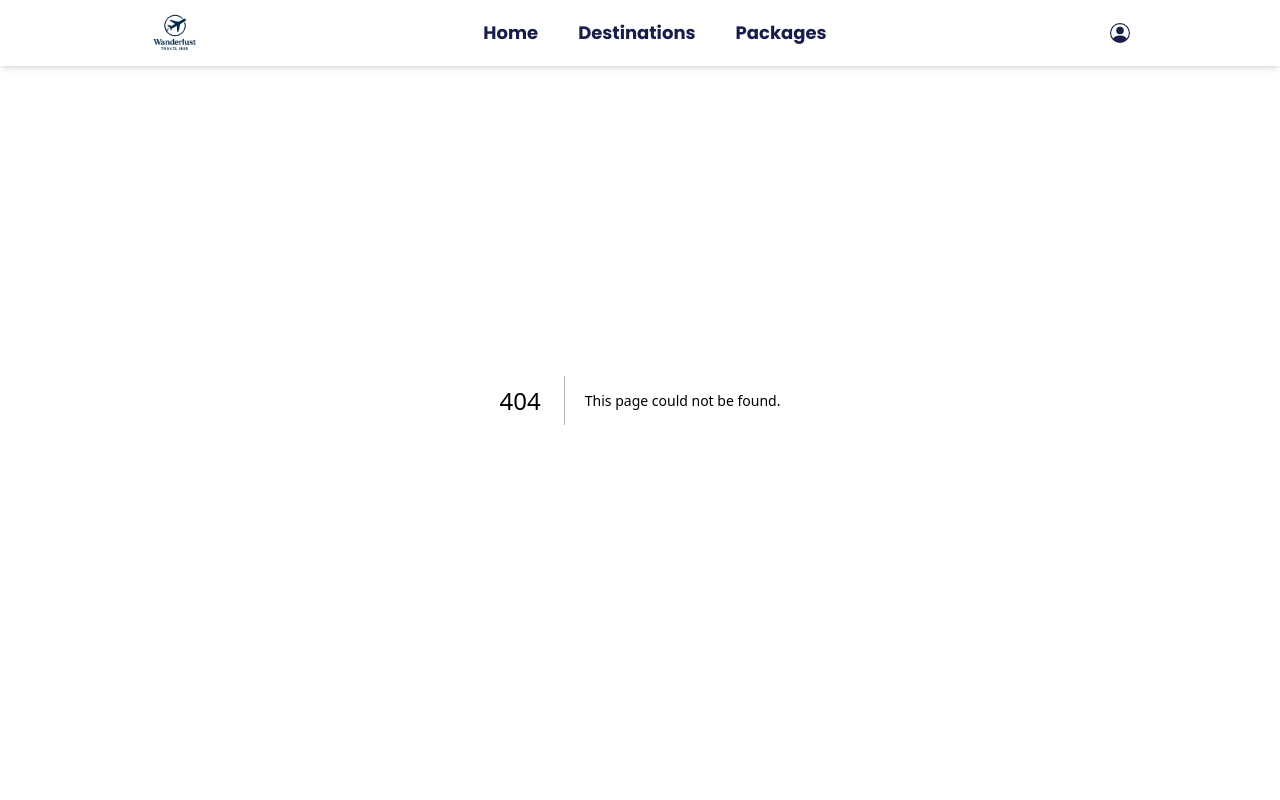
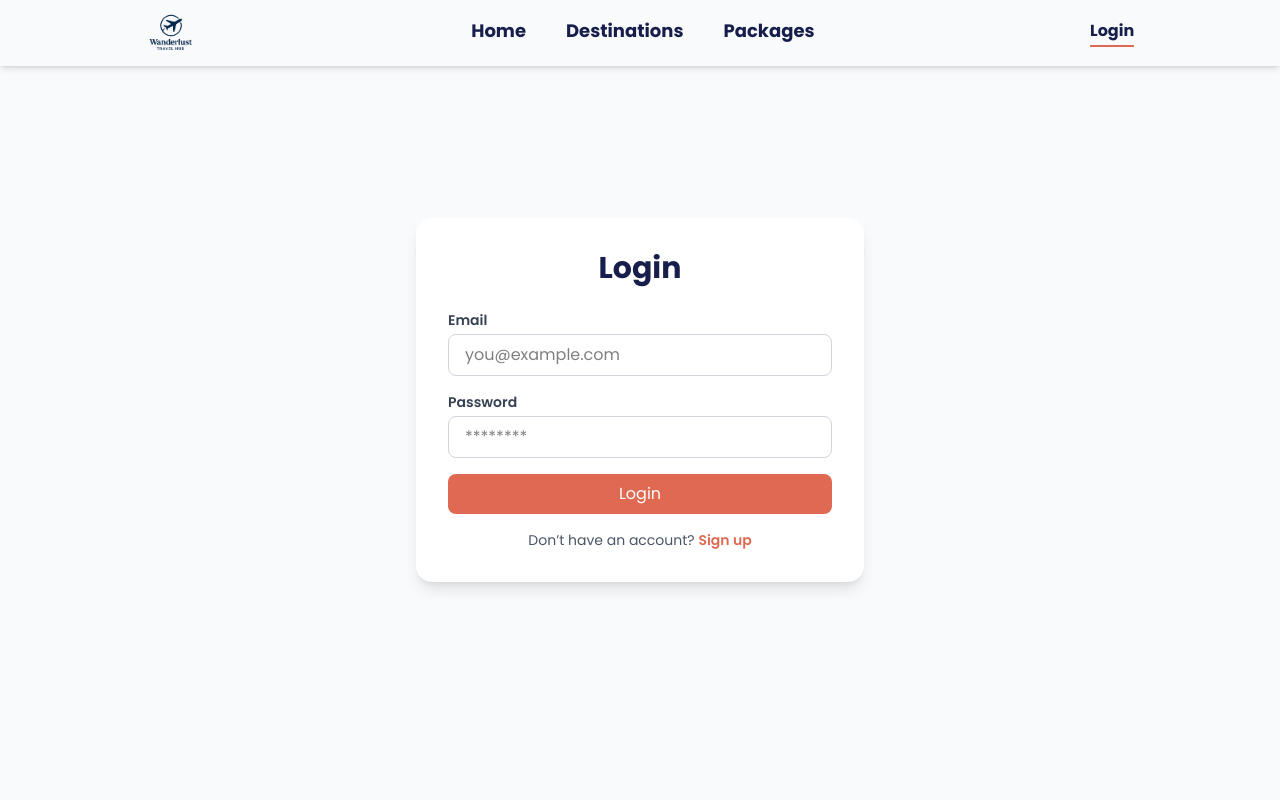
Before and after one commit to gauravavhale/wanderlust_frontend, a Next.js app: page /login in a window 1280 px wide. Before the commit this address had no page. Shown: the top 800 px of the page. Built offline with nearby package versions, Linux system fonts and the light colour scheme.

Commit message:
Navbar changes

```diff
--- /dev/null
+++ b/src/app/login/page.js
@@ -0,0 +1,75 @@
+"use client";
+import { useState } from "react";
+import Link from "next/link";
+
+export default function LoginPage() {
+  const [email, setEmail] = useState("");
+  const [password, setPassword] = useState("");
+
+  const handleSubmit = (e) => {
+    e.preventDefault();
+    console.log("Login attempt:", { email, password });
+    // Add login logic here
+  };
+
+  return (
+    <div className="flex justify-center items-center min-h-screen bg-[#F8FAFC] px-4">
+      <div className="w-full max-w-md bg-white shadow-lg rounded-2xl p-6 md:p-8">
+        <h1 className="text-2xl md:text-3xl font-bold text-center text-[#181E4B] mb-6">
+          Login
+        </h1>
+
+        <form onSubmit={handleSubmit} className="space-y-4">
+          {/* Email */}
+          <div>
+            <label className="block mb-1 text-sm font-semibold text-gray-700">
+              Email
+            </label>
+            <input
+              type="email"
+              placeholder="you@example.com"
+              value={email}
+              onChange={(e) => setEmail(e.target.value)}
+              className="w-full px-4 py-2 border border-gray-300 rounded-lg focus:outline-none focus:ring-2 focus:ring-[#DF6951]"
+              required
+            />
+          </div>
+
+          {/* Password */}
+          <div>
+            <label className="block mb-1 text-sm font-semibold text-gray-700">
+              Password
+            </label>
+            <input
+              type="password"
+              placeholder="********"
+              value={password}
+              onChange={(e) => setPassword(e.target.value)}
+              className="w-full px-4 py-2 border border-gray-300 rounded-lg focus:outline-none focus:ring-2 focus:ring-[#DF6951]"
+              required
+            />
+          </div>
+
+          {/* Submit Button */}
+          <button
+            type="submit"
+            className="w-full bg-[#DF6951] text-white py-2 rounded-lg hover:bg-[#c85a46] transition duration-300"
+          >
+            Login
+          </button>
+        </form>
+
+        {/* Links */}
+        <div className="mt-4 text-center text-sm text-gray-600">
+          Don’t have an account?{" "}
+          <Link
+            href="/signin"
+            className="text-[#DF6951] font-semibold hover:underline"
+          >
+            Sign up
+          </Link>
+        </div>
+      </div>
+    </div>
+  );
+}
--- a/src/app/packages/page.js
+++ b/src/app/packages/page.js
@@ -3,14 +3,24 @@ import Image from 'next/image'
 import Link from 'next/link'
 import { CiCalendar } from "react-icons/ci";
 import { BsFillPeopleFill } from "react-icons/bs";
-import { CiSearch } from "react-icons/ci";
 
 const Packages = () => {
 
-    const Destinantion = [
-    { src:'/assets/bali.jpg',loc:'Bali',text:'Bali, the “Island of the Gods,” offers stunning beaches, vibrant culture, lush rice terraces, and spiritual retreats',price:'1,20,000',stars:'4.5',date:'26/08',people:'99'},{ src:'/assets/dubai.jpg',loc:'Dubai',text:'Dubai dazzles with modern skyscrapers, luxury shopping, desert adventures, cultural heritage, vibrant nightlife, and world-class entertainment experiences.',price:'1,60,000',stars:'4.9',date:'30/09',people:'120'},{ src:'/assets/italy.jpg',loc:'Italy',text:'Italy enchants with historical landmarks, artistic treasures, scenic coastlines, delicious cuisine, romantic cities, and rich cultural traditions.',price:'2,10,000',stars:'4.8',date:'09/11',people:'150'},{ src:'/assets/laddakh.jpg',loc:'Ladakh',text:'Ladakh’s breathtaking mountains, crystal lakes, Buddhist monasteries, adventurous treks, and unique culture make it a Himalayan paradise for travelers.',price:'80,000',stars:'4.5',date:'12/12',people:'50'},{ src:'/assets/maldives.jpg',loc:'Maldives',text:'Maldives boasts turquoise waters, white sandy beaches, luxurious resorts, coral reefs, marine life, and unforgettable romantic island getaways.',price:'1,50,000',stars:'4.0',date:'31/12',people:'200'},{ src:'/assets/paris.jpg',loc:'Paris',text:'Paris, the “City of Light,” charms with art, fashion, gourmet cuisine, romantic streets, and iconic cultural landmarks.',price:'3,20,000',stars:'4.8',date:'18/11',people:'150'},
-    { src:'/assets/srilanka.jpg',loc:'SriLanka',text:'Sri Lanka offers golden beaches, ancient ruins, wildlife safaris, lush tea plantations, rich heritage, and warm island hospitality.',price:'60,000',stars:'4.4',date:'29/02',people:'140'},{ src:'/assets/spain.jpg',loc:'Spain',text:'Spain delights with flamenco dance, sunny beaches, vibrant festivals, rich history, delicious tapas, and diverse cultural experiences.',price:'2,40,000',stars:'4.8',date:'07/03',people:'170'},{ src:'/assets/brazil2.jpg',loc:'Brazil',text:'Brazil amazes with vibrant carnivals, tropical rainforests, stunning beaches, samba rhythms, diverse wildlife, and lively cultural traditions.',price:'2,80,000',stars:'4.7',date:'27/05',people:'60'},{ src:'/assets/giza2.jpg',loc:'Giza',text:'Giza fascinates visitors with ancient pyramids, the Sphinx, rich history, desert landscapes, archaeological wonders, and timeless Egyptian culture.',price:'1,60,000',stars:'4.3',date:'13/03',people:'80'},{ src:'/assets/switzerland2.jpg',loc:'Switzerland',text:'Switzerland captivates with snow-covered Alps, pristine lakes, scenic train journeys, charming towns, chocolate delights, and peaceful natural beauty.',price:'3,00,000',stars:'4.9',date:'09/09',people:'120'},{ src:'/assets/sweden.jpg',loc:'Sweden',text:'Sweden combines modern design, historic charm, scenic landscapes, Northern Lights, innovative cities, and a welcoming, sustainable cultural lifestyle.',price:'3,40,000',stars:'5.0',date:'02/06',people:'180'},
-  ]
+const Destinantion = [
+  { src:'/assets/bali.jpg', loc:'Bali', text:'Bali, the “Island of the Gods,” offers stunning beaches, vibrant culture, lush rice terraces, and spiritual retreats', price:'850 $', stars:'4.5', date:'26/08', people:'99' },
+  { src:'/assets/dubai.jpg', loc:'Dubai', text:'Dubai dazzles with modern skyscrapers, luxury shopping, desert adventures, cultural heritage, vibrant nightlife, and world-class entertainment experiences.', price:'1,200 $', stars:'4.9', date:'30/09', people:'120' },
+  { src:'/assets/italy.jpg', loc:'Italy', text:'Italy enchants with historical landmarks, artistic treasures, scenic coastlines, delicious cuisine, romantic cities, and rich cultural traditions.', price:'1,250 $', stars:'4.8', date:'09/11', people:'150' },
+  { src:'/assets/laddakh.jpg', loc:'Ladakh', text:'Ladakh’s breathtaking mountains, crystal lakes, Buddhist monasteries, adventurous treks, and unique culture make it a Himalayan paradise for travelers.', price:'750 $', stars:'4.5', date:'12/12', people:'50' },
+  { src:'/assets/maldives.jpg', loc:'Maldives', text:'Maldives boasts turquoise waters, white sandy beaches, luxurious resorts, coral reefs, marine life, and unforgettable romantic island getaways.', price:'1,500 $', stars:'4.0', date:'31/12', people:'200' },
+  { src:'/assets/paris.jpg', loc:'Paris', text:'Paris, the “City of Light,” charms with art, fashion, gourmet cuisine, romantic streets, and iconic cultural landmarks.', price:'1,300 $', stars:'4.8', date:'18/11', people:'150' },
+  { src:'/assets/srilanka.jpg', loc:'SriLanka', text:'Sri Lanka offers golden beaches, ancient ruins, wildlife safaris, lush tea plantations, rich heritage, and warm island hospitality.', price:'900 $', stars:'4.4', date:'29/02', people:'140' },
+  { src:'/assets/spain.jpg', loc:'Spain', text:'Spain delights with flamenco dance, sunny beaches, vibrant festivals, rich history, delicious tapas, and diverse cultural experiences.', price:'1,100 $', stars:'4.8', date:'07/03', people:'170' },
+  { src:'/assets/brazil2.jpg', loc:'Brazil', text:'Brazil amazes with vibrant carnivals, tropical rainforests, stunning beaches, samba rhythms, diverse wildlife, and lively cultural traditions.', price:'1,400 $', stars:'4.7', date:'27/05', people:'60' },
+  { src:'/assets/giza2.jpg', loc:'Giza', text:'Giza fascinates visitors with ancient pyramids, the Sphinx, rich history, desert landscapes, archaeological wonders, and timeless Egyptian culture.', price:'1,050 $', stars:'4.3', date:'13/03', people:'80' },
+  { src:'/assets/switzerland2.jpg', loc:'Switzerland', text:'Switzerland captivates with snow-covered Alps, pristine lakes, scenic train journeys, charming towns, chocolate delights, and peaceful natural beauty.', price:'1,000 $', stars:'4.9', date:'09/09', people:'120' },
+  { src:'/assets/sweden.jpg', loc:'Sweden', text:'Sweden combines modern design, historic charm, scenic landscapes, Northern Lights, innovative cities, and a welcoming, sustainable cultural lifestyle.', price:'1,150 $', stars:'5.0', date:'02/06', people:'180' },
+];
+
 
   return (
     <div className='min-h-[100vh] w-full mt-17'>
@@ -26,7 +36,7 @@ const Packages = () => {
                                 <p className='font-bold text-xl '>{destiny.loc}</p>
                                 <p className=' text-xs md:text-sm text-gray-600 line-clamp-4'>{destiny.text}</p>
                                 <div className="mt-2 flex flex-col md:flex-row items-start md:items-center gap-2">
-                                    <span className="text-lg font-semibold text-[#DF6951]">{destiny.price} Rs</span>
+                                    <span className="text-lg font-semibold text-[#DF6951]">{destiny.price}</span>
                                     <span className="text-yellow-500 font-medium">⭐ {destiny.stars}</span>
                                 </div>
                                 <div className='mt-2 flex flex-col md:flex-row items-start space-x-3'>
--- /dev/null
+++ b/src/app/signin/page.js
@@ -0,0 +1,91 @@
+"use client";
+import { useState } from "react";
+import Link from "next/link";
+
+export default function SignupPage() {
+  const [name, setName] = useState("");
+  const [email, setEmail] = useState("");
+  const [password, setPassword] = useState("");
+
+  const handleSignup = (e) => {
+    e.preventDefault();
+    console.log("Signup attempt:", { name, email, password });
+    // Add signup logic here
+  };
+
+  return (
+    <div className="flex justify-center items-center min-h-screen bg-[#F8FAFC] px-4">
+      <div className="w-full max-w-md bg-white shadow-lg rounded-2xl p-6 md:p-8">
+        <h1 className="text-2xl md:text-3xl font-bold text-center text-[#181E4B] mb-6">
+          Sign Up
+        </h1>
+
+        <form onSubmit={handleSignup} className="space-y-4">
+          {/* Name */}
+          <div>
+            <label className="block mb-1 text-sm font-semibold text-gray-700">
+              Full Name
+            </label>
+            <input
+              type="text"
+              placeholder="John Doe"
+              value={name}
+              onChange={(e) => setName(e.target.value)}
+              className="w-full px-4 py-2 border border-gray-300 rounded-lg focus:outline-none focus:ring-2 focus:ring-[#DF6951]"
+              required
+            />
+          </div>
+
+          {/* Email */}
+          <div>
+            <label className="block mb-1 text-sm font-semibold text-gray-700">
+              Email
+            </label>
+            <input
+              type="email"
+              placeholder="you@example.com"
+              value={email}
+              onChange={(e) => setEmail(e.target.value)}
+              className="w-full px-4 py-2 border border-gray-300 rounded-lg focus:outline-none focus:ring-2 focus:ring-[#DF6951]"
+              required
+            />
+          </div>
+
+          {/* Password */}
+          <div>
+            <label className="block mb-1 text-sm font-semibold text-gray-700">
+              Password
+            </label>
+            <input
+              type="password"
+              placeholder="********"
+              value={password}
+              onChange={(e) => setPassword(e.target.value)}
+              className="w-full px-4 py-2 border border-gray-300 rounded-lg focus:outline-none focus:ring-2 focus:ring-[#DF6951]"
+              required
+            />
+          </div>
+
+          {/* Submit Button */}
+          <button
+            type="submit"
+            className="w-full bg-[#DF6951] text-white py-2 rounded-lg hover:bg-[#c85a46] transition duration-300"
+          >
+            Sign Up
+          </button>
+        </form>
+
+        {/* Links */}
+        <div className="mt-4 text-center text-sm text-gray-600">
+          Already have an account?{" "}
+          <Link
+            href="/login"
+            className="text-[#DF6951] font-semibold hover:underline"
+          >
+            Login
+          </Link>
+        </div>
+      </div>
+    </div>
+  );
+}
--- a/src/components/Navbar/Navbar.js
+++ b/src/components/Navbar/Navbar.js
@@ -1,36 +1,66 @@
-import React from 'react'
-import Link from 'next/link'
-import Image from 'next/image'
+"use client";
+import React, { useEffect, useState } from "react";
+import Link from "next/link";
+import Image from "next/image";
 import { BsPersonCircle } from "react-icons/bs";
+import { usePathname } from "next/navigation";
 
 export const Navbar = () => {
+  const pathname = usePathname();
+  const [activeTab, setActiveTab] = useState("");
 
-    const navLinks = [
-        { href:'/', label:'Home' },
-        { href:'/destinations', label:'Destinations' },
-        { href:'/packages', label:'Packages '},
-        // { href:'/login', label:'Login'},
-    ]
+  useEffect(() => {
+    const routeMap = {
+      "/": "Home",
+      "/destinations": "Destinations",
+      "/packages": "Packages",
+      "/login": "Login",
+      "/signin": "Login",
+    };
+    setActiveTab(routeMap[pathname] || "");
+  }, [pathname]);
+
+  const linkClasses = (tab) =>
+    `pb-[2px] transition duration-300 font-bold ${
+      activeTab === tab
+        ? "text-[#181E4B] border-b-2 border-b-[#DF6951]"
+        : "text-[#181E4B] border-b-2 border-transparent hover:text-[#DF6951]"
+    }`;
 
   return (
-    <nav className='flex flex-row justify-around items-center py-2 px-2 shadow-md bg-white w-full fixed top-0 left-0 z-50'>
-      <div className='flex-shrink-0'>
-        <Image src={"/images/wanderlust.png"}  height={50} width={50} alt='wanderlust'/>
+    <nav className="flex flex-row justify-around items-center py-2 px-2 shadow-md bg-[#F8FAFC] w-full fixed top-0 left-0 z-50">
+      {/* Logo */}
+      <div className="flex-shrink-0">
+        <Image
+          src="/images/wanderlust.png"
+          height={50}
+          width={50}
+          alt="wanderlust"
+        />
       </div>
-      <div className='flex gap-3.5 md:gap-10 text-sm md:text-lg font-bold'>
-        {navLinks.map((link) => (
-            <Link
-            href={link.href}
-            key={link.label}
-            className="text-[#181E4B] hover:border-b-2 hover:border-b-[#DF6951] transition duration-300"
-            >
-            {link.label}
-            </Link>
-             ))}
+
+      {/* Navigation Links */}
+      <div className="flex gap-3.5 md:gap-10 text-sm md:text-lg">
+        <Link href="/" className={linkClasses("Home")}>
+          Home
+        </Link>
+        <Link href="/destinations" className={linkClasses("Destinations")}>
+          Destinations
+        </Link>
+        <Link href="/packages" className={linkClasses("Packages")}>
+          Packages
+        </Link>
       </div>
+
+      {/* Login Links */}
       <div>
-        <Link href={'/'} className='text-lg md:text-xl font-bold text-[#181E4B] hover:text-[#DF6951] transition duration-300'><BsPersonCircle /></Link>
+        <Link href="/login" className={`block md:hidden ${linkClasses("Login")}`}>
+          <BsPersonCircle size={22} />
+        </Link>
+        <Link href="/login" className={`hidden md:block ${linkClasses("Login")}`}>
+          Login
+        </Link>
       </div>
     </nav>
-  )
-}
+  );
+};
```
